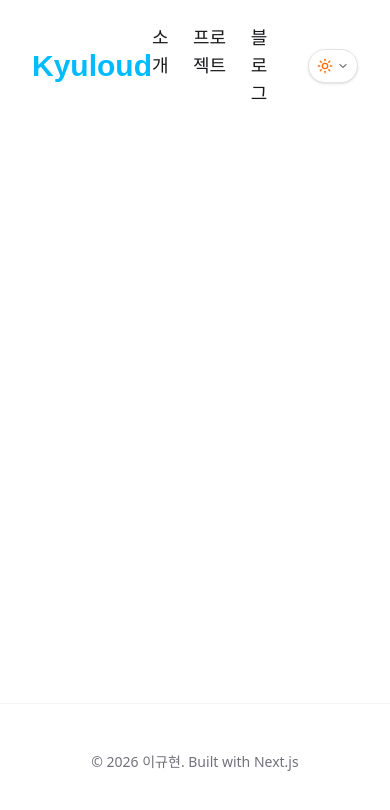
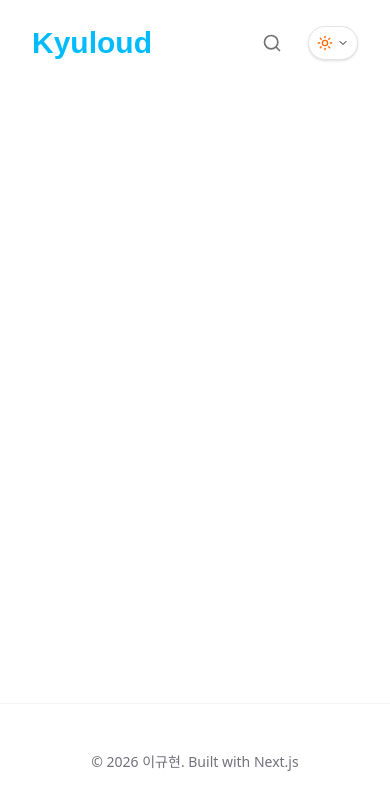
Before and after one commit to leekyuhyun/leekyuhyun.github.io, a Next.js app: page / in a window 390 px wide. Shown: the top 810 px of the page. Built offline with nearby package versions, Linux system fonts and the light colour scheme; a web font is replaced by a local one.

Commit message:
feat & fix : 검색 기능 추가로 Search.tsx 생성 및 Navbar 수정

```diff
--- a/src/components/common/Navbar.tsx
+++ b/src/components/common/Navbar.tsx
@@ -4,11 +4,12 @@ import Link from "next/link";
 import { useTheme } from "next-themes";
 import { useEffect, useState } from "react";
 import { Sun, Moon, Monitor, ChevronDown } from "lucide-react";
+import Search from "./Search"; // 분리된 검색 컴포넌트 임포트
 
 export default function Navbar() {
   const { theme, setTheme, resolvedTheme } = useTheme();
   const [mounted, setMounted] = useState(false);
-  const [isOpen, setIsOpen] = useState(false); // 메뉴 열림 상태
+  const [isOpen, setIsOpen] = useState(false);
 
   useEffect(() => {
     const timer = setTimeout(() => setMounted(true), 0);
@@ -19,13 +20,12 @@ export default function Navbar() {
 
   return (
     <header className="flex w-full items-center justify-between px-8 py-6 sm:px-16 bg-transparent relative z-50">
-      {" "}
       <h1 className="font-gaegu text-3xl font-bold text-sky-400">
         <Link href="/">Kyuloud</Link>
       </h1>
-      <nav className="flex items-center gap-8">
-        <ul className="flex gap-6 font-gaegu font-normal text-inherit dark:text-zinc-100 text-lg">
-          {" "}
+
+      <nav className="flex items-center gap-6 sm:gap-8">
+        <ul className="hidden md:flex gap-6 font-gaegu font-normal text-inherit dark:text-zinc-100 text-lg">
           <li>
             <Link
               href="/about"
@@ -54,7 +54,8 @@ export default function Navbar() {
           </li>
         </ul>
 
-        {/* 테마 선택 드롭다운 */}
+        <div className="flex items-center gap-4">
+          <Search />
           <div className="relative">
             <button
               onClick={() => setIsOpen(!isOpen)}
@@ -83,7 +84,11 @@ export default function Navbar() {
                       setTheme(item.value);
                       setIsOpen(false);
                     }}
-                  className={`flex w-full items-center gap-2 rounded-lg px-3 py-2 text-sm transition-colors ${theme === item.value ? "bg-sky-50 text-sky-600 dark:bg-sky-900/20 dark:text-sky-400" : "text-zinc-600 hover:bg-zinc-50 dark:text-zinc-400 dark:hover:bg-zinc-800"}`}
+                    className={`flex w-full items-center gap-2 rounded-lg px-3 py-2 text-sm transition-colors ${
+                      theme === item.value
+                        ? "bg-sky-50 text-sky-600 dark:bg-sky-900/20 dark:text-sky-400"
+                        : "text-zinc-600 hover:bg-zinc-50 dark:text-zinc-400 dark:hover:bg-zinc-800"
+                    }`}
                   >
                     <item.icon className="h-4 w-4" />
                     {item.name}
@@ -92,6 +97,7 @@ export default function Navbar() {
               </div>
             )}
           </div>
+        </div>
       </nav>
     </header>
   );
--- /dev/null
+++ b/src/components/common/Search.tsx
@@ -0,0 +1,43 @@
+"use client";
+
+import { useState, useRef, useEffect } from "react";
+import { Search as SearchIcon, X } from "lucide-react";
+
+export default function Search() {
+  const [isSearchOpen, setIsSearchOpen] = useState(false);
+  const searchInputRef = useRef<HTMLInputElement>(null);
+
+  useEffect(() => {
+    if (isSearchOpen && searchInputRef.current) {
+      searchInputRef.current.focus();
+    }
+  }, [isSearchOpen]);
+
+  return (
+    <div
+      className={`relative flex items-center transition-all duration-300 ease-in-out ${isSearchOpen ? "w-48 sm:w-72" : "w-10"}`}
+    >
+      <input
+        ref={searchInputRef}
+        type="text"
+        placeholder="검색어를 입력하세요..."
+        className={`w-full py-2 pl-10 pr-4 text-sm rounded-full border border-zinc-200 dark:border-zinc-800 bg-white dark:bg-zinc-900 outline-hidden transition-all duration-300 ${
+          isSearchOpen
+            ? "opacity-100 translate-x-0"
+            : "opacity-0 translate-x-4 pointer-events-none"
+        }`}
+      />
+      <button
+        onClick={() => setIsSearchOpen(!isSearchOpen)}
+        className="absolute left-0 p-2.5 rounded-full hover:bg-zinc-100 dark:hover:bg-zinc-800 transition-colors text-zinc-500 dark:text-zinc-400 z-10"
+        aria-label="Search Toggle"
+      >
+        {isSearchOpen ? (
+          <X className="h-5 w-5" />
+        ) : (
+          <SearchIcon className="h-5 w-5" />
+        )}
+      </button>
+    </div>
+  );
+}
```
Lines whose indentation alone changed are shown as unchanged.
